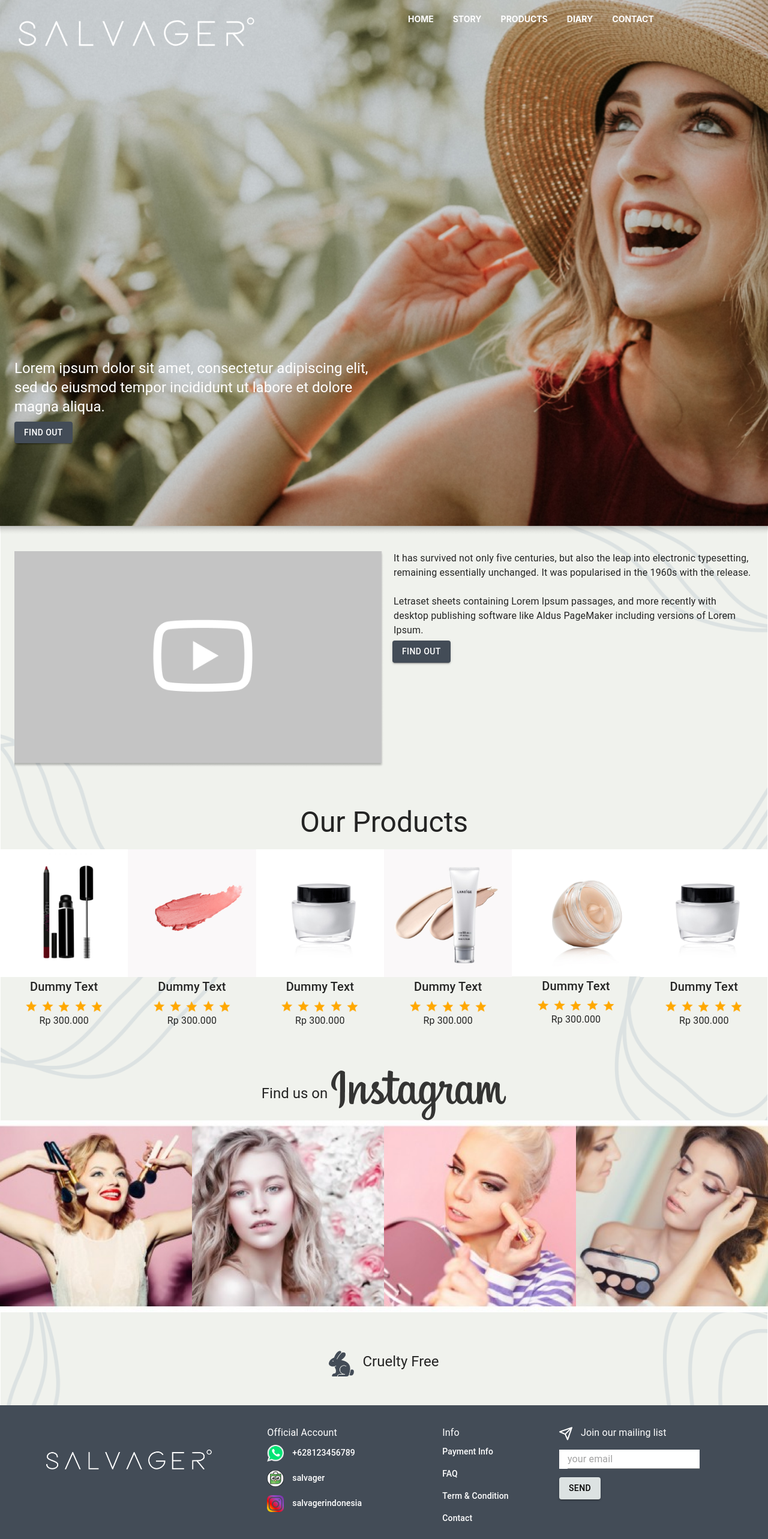
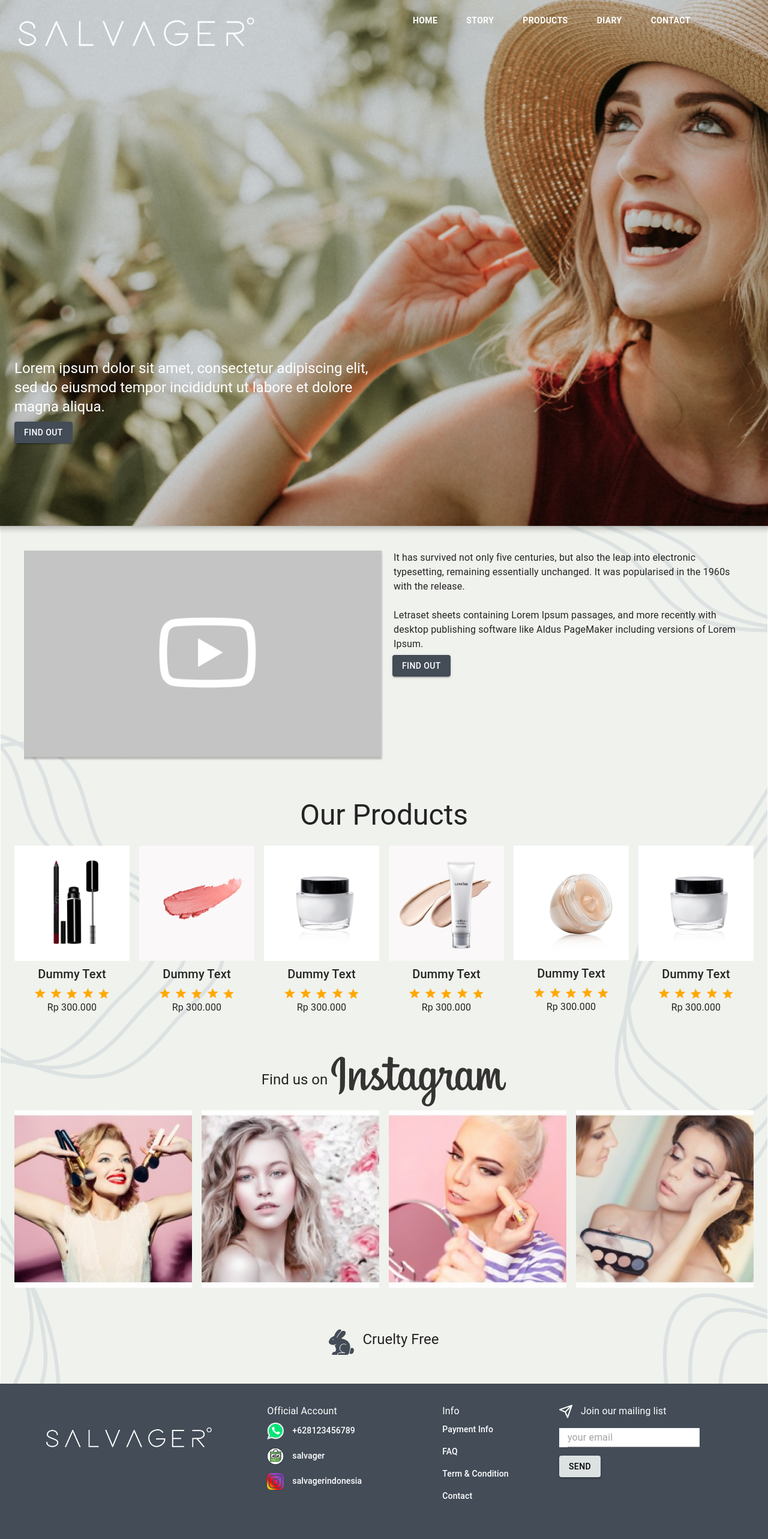
Before and after one commit to BaariqAzhar/salvager, a React (Create React App) app: page / in a window 1280 px wide. Shown: the top 2566 px of the page at 60% size. Built offline with nearby package versions, Linux system fonts and the light colour scheme.

Commit message:
change home components

```diff
--- a/src/views/NavbarSection.js
+++ b/src/views/NavbarSection.js
@@ -1,4 +1,4 @@
-import React from 'react';
+import React, { useState, useEffect } from 'react';
 import ReactDOM from 'react-dom';
 // import logo from './logo.svg';
 // import './App.css';
@@ -18,6 +18,17 @@ import { Router, Route, Switch, Link } from 'react-router-dom';
 let Color;
 
 export default function NavbarSection(props) {
+
+    let isMobile = false;
+    if (window.innerWidth >= 1280) {
+        isMobile = false;
+        console.log('ini desktop')
+    } else {
+        isMobile = true;
+        console.log('ini mobile')
+    }
+    console.log(window.innerWidth)
+
     const classes = useStyles();
     let Logo;
     // let Color;
@@ -31,7 +42,7 @@ export default function NavbarSection(props) {
             Color = 'white';
             break;
     }
-    if(props.logo === 'off'){
+    if (props.logo === 'off') {
         Logo = '';
     }
 
@@ -46,11 +57,11 @@ export default function NavbarSection(props) {
                     </Grid>
                     <Grid item xs={12} sm={6}>
                         <Toolbar>
-                            <Link style={{color: Color}} className={classes.link} to='/' color="inherit">HOME</Link>
-                            <Link style={{color: Color}} className={classes.link} to='/story' color="inherit">STORY</Link>
-                            <Link style={{color: Color}} className={classes.link} to='/products' color="inherit">PRODUCTS</Link>
-                            <Link style={{color: Color}} className={classes.link} to='/diary' color="inherit">DIARY</Link>
-                            <Link style={{color: Color}} className={classes.link} to='/contact' color="inherit">CONTACT</Link>
+                            <Button><Link style={{ color: Color }} className={classes.link} to='/' color="inherit">HOME</Link></Button>
+                            <Button><Link style={{ color: Color }} className={classes.link} to='/story' color="inherit">STORY</Link></Button>
+                            <Button><Link style={{ color: Color }} className={classes.link} to='/products' color="inherit">PRODUCTS</Link></Button>
+                            <Button><Link style={{ color: Color }} className={classes.link} to='/diary' color="inherit">DIARY</Link></Button>
+                            <Button><Link style={{ color: Color }} className={classes.link} to='/contact' color="inherit">CONTACT</Link></Button>
                         </Toolbar>
                     </Grid>
                 </Grid>
--- a/src/views/home/FindusSection.js
+++ b/src/views/home/FindusSection.js
@@ -35,16 +35,32 @@ export default function FindusSection() {
             </div>
             <Grid container>
                 <Grid item xs={6} sm={3}>
-                    <img className={classes.igPhoto} src={igPhoto2} />
+                    <Button>
+                        <Link>
+                            <img className={classes.igPhoto} src={igPhoto2} />
+                        </Link>
+                    </Button>
                 </Grid>
                 <Grid item xs={6} sm={3}>
-                    <img className={classes.igPhoto} src={igPhoto1} />
+                    <Button>
+                        <Link>
+                            <img className={classes.igPhoto} src={igPhoto1} />
+                        </Link>
+                    </Button>
                 </Grid>
                 <Grid item xs={6} sm={3}>
-                    <img className={classes.igPhoto} src={igPhoto3} />
+                    <Button>
+                        <Link>
+                            <img className={classes.igPhoto} src={igPhoto3} />
+                        </Link>
+                    </Button>
                 </Grid>
                 <Grid item xs={6} sm={3}>
-                    <img className={classes.igPhoto} src={igPhoto4} />
+                    <Button>
+                        <Link>
+                            <img className={classes.igPhoto} src={igPhoto4} />
+                        </Link>
+                    </Button>
                 </Grid>
             </Grid>
             <div align='center' className={classes.title}>
--- a/src/views/home/Home.js
+++ b/src/views/home/Home.js
@@ -6,6 +6,7 @@ import VideoSection from '../home/VideoSection';
 import OurproductsSection from '../home/OurproductsSection';
 import FindusSection from '../home/FindusSection';
 import FooterSection from '../home/FooterSection'
+import StarComponent from '../StarComponent';
 
 import { makeStyles, withTheme } from '@material-ui/core/styles';
 import Button from '@material-ui/core/Button';
@@ -24,11 +25,12 @@ export default function Home() {
 
   return (
     <div className={classes.firstDiv}>
-      {/* <img src={ImgPattern} className={classes.backgroundImage} alt='website background' /> */}
       <JumbotronSection />
-      <VideoSection />
-      <OurproductsSection />
-      <FindusSection />
+      <div className={classes.secondDiv}>
+        <VideoSection />
+        <OurproductsSection />
+        <FindusSection />
+      </div>
       <FooterSection />
     </div>
   )
@@ -64,5 +66,9 @@ const useStyles = makeStyles(theme => ({
   firstDiv: {
     backgroundImage: `url(${ImgPattern})`,
     backgroundSize: 'cover',
+  },
+  secondDiv: {
+    marginLeft: '1rem',
+    marginRight: '1rem'
   }
 }));
--- a/src/views/home/OurproductsSection.js
+++ b/src/views/home/OurproductsSection.js
@@ -1,6 +1,6 @@
 import React from 'react';
-// import logo from './logo.svg';
-// import './App.css';
+import { Router, Route, Switch, Link } from 'react-router-dom';
+
 import JumbotronSection from './JumbotronSection';
 import VideoSection from './VideoSection';
 
@@ -23,7 +23,6 @@ import ImgProducts5 from '../../assets/img/p5.png'
 import ImgStar5 from '../../assets/img/star5.png'
 import ImgStar4 from '../../assets/img/star4.png'
 import ImgStar3 from '../../assets/img/star3.png'
-import { Link } from '@material-ui/core';
 
 export default function OurproductsSection() {
   const classes = useStyles();
@@ -34,37 +33,25 @@ export default function OurproductsSection() {
         Our Products </Typography>
       <Grid container>
         <Grid item xs={4} sm={2}>
-          <Link style={{ textDecoration: 'none' }} className={classes.viewLink}>
-            <ItemProduct name='Dummy Text' star='5' price='Rp 300.000' product={ImgProducts1} />
-          </Link>
+          <ItemProduct link='/products' name='Dummy Text' star='5' price='Rp 300.000' product={ImgProducts1} />
         </Grid>
         <Grid item xs={4} sm={2}>
-          <Link style={{ textDecoration: 'none' }} className={classes.viewLink}>
-            <ItemProduct name='Dummy Text' star='5' price='Rp 300.000' product={ImgProducts2} />
-          </Link>
+            <ItemProduct link='/products' name='Dummy Text' star='5' price='Rp 300.000' product={ImgProducts2} />
         </Grid>
         <Grid item xs={4} sm={2}>
-          <Link style={{ textDecoration: 'none' }} className={classes.viewLink}>
-            <ItemProduct name='Dummy Text' star='5' price='Rp 300.000' product={ImgProducts3} />
-          </Link>
+            <ItemProduct link='/products' name='Dummy Text' star='5' price='Rp 300.000' product={ImgProducts3} />
         </Grid>
         <Grid item xs={4} sm={2}>
-          <Link style={{ textDecoration: 'none' }} className={classes.viewLink}>
-            <ItemProduct name='Dummy Text' star='5' price='Rp 300.000' product={ImgProducts4} />
-          </Link>
+            <ItemProduct link='/products' name='Dummy Text' star='5' price='Rp 300.000' product={ImgProducts4} />
         </Grid>
         <Grid item xs={4} sm={2}>
-          <Link style={{ textDecoration: 'none' }} className={classes.viewLink}>
-            <ItemProduct name='Dummy Text' star='5' price='Rp 300.000' product={ImgProducts5} />
-          </Link>
+            <ItemProduct link='/products' name='Dummy Text' star='5' price='Rp 300.000' product={ImgProducts5} />
         </Grid>
         <Grid item xs={4} sm={2}>
-          <Link style={{ textDecoration: 'none' }} className={classes.viewLink}>
-            <ItemProduct name='Dummy Text' star='5' price='Rp 300.000' product={ImgProducts3} />
-          </Link>
+            <ItemProduct link='/products' name='Dummy Text' star='5' price='Rp 300.000' product={ImgProducts3} />
         </Grid>
       </Grid>
-    </div>
+    </div >
   )
 }
 
@@ -79,12 +66,6 @@ const useStyles = makeStyles(theme => ({
   viewButton: {
     textTransform: 'none',
     margin: '0%'
-  },
-  viewLink: {
-    textTransform: 'none',
-    margin: '0%',
-    textDecoration: 'none',
-    textDecoration: 'none'
   },
   title: {
     marginTop: '5%'
@@ -117,12 +98,16 @@ function ItemProduct(props) {
   }
   return (
     <div>
-      <img className={classes.imgProducts} src={props.product} />
-      <Typography variant="h6" gutterBottom align='center'>
-        {props.name} </Typography>
-      <img className={classes.imgStar} src={StarImg} />
-      <Typography variant="subtitle1" gutterBottom align='center'>
-        {props.price} </Typography>
+      {/* <Button> */}
+        <Link to={props.link} style={{ textDecoration: 'none' }}>
+          <Button><img className={classes.imgProducts} src={props.product} /></Button>
+          <Typography variant="h6" gutterBottom align='center'>
+            {props.name} </Typography>
+          <img className={classes.imgStar} src={StarImg} />
+          <Typography variant="subtitle1" gutterBottom align='center'>
+            {props.price} </Typography>
+        </Link>
+      {/* </Button> */}
     </div>
   )
 }
```
